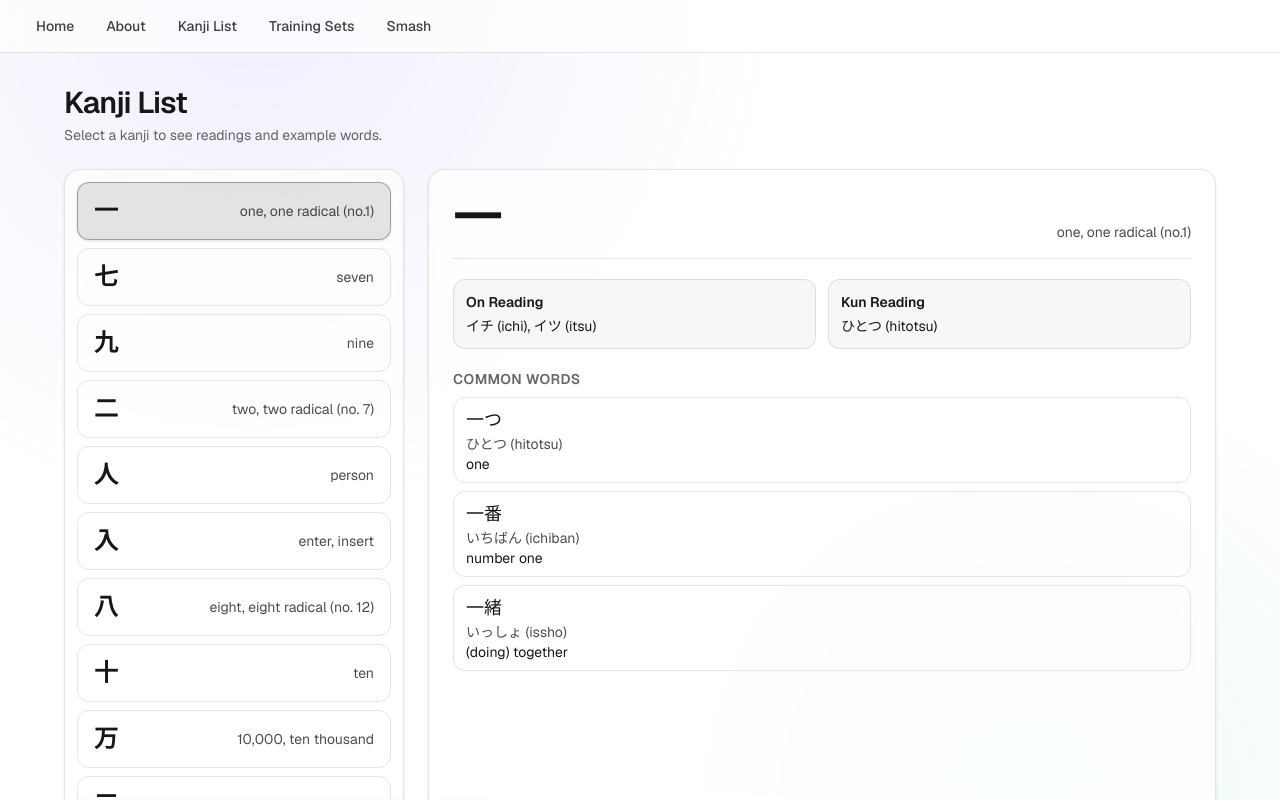
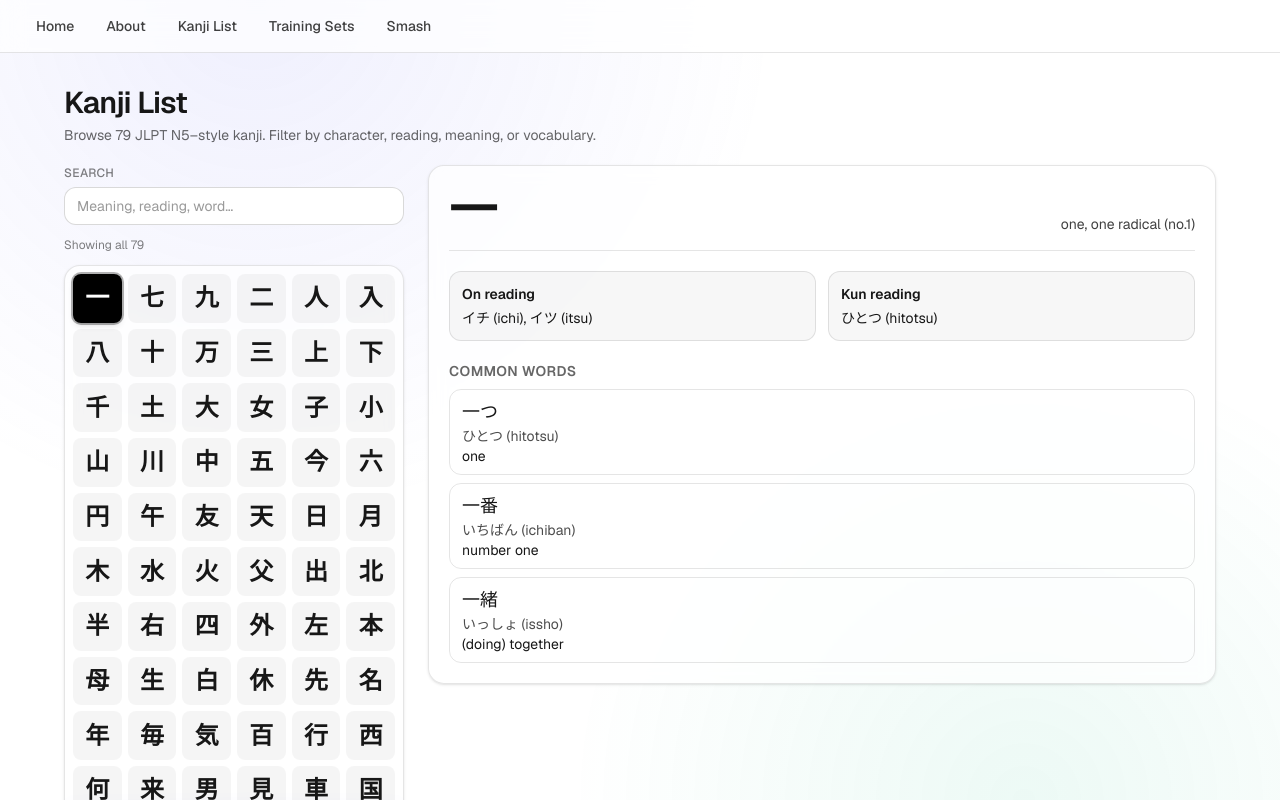
Before and after one commit to merklegroot/smash, a Next.js app: page /kanji-list in a window 1280 px wide. Shown: the top 800 px of the page. Built offline with nearby package versions, Linux system fonts and the light colour scheme.

Commit message:
kanji list reorganization

```diff
--- a/app/kanji-list/page.tsx
+++ b/app/kanji-list/page.tsx
@@ -1,14 +1,34 @@
 "use client";
 
-import { useEffect, useState } from "react";
+import { useEffect, useMemo, useState } from "react";
 import { formatReadings } from "@/lib/kanji/format";
 import type { KanjiApiResponse, KanjiItem } from "@/lib/kanji/types";
+
+function matchesFilter(item: KanjiItem, query: string): boolean {
+  if (!query) return true;
+  const q = query.toLowerCase();
+  if (item.kanji.includes(query)) return true;
+  if (item.meaning.toLowerCase().includes(q)) return true;
+  for (const r of [...item.onReading, ...item.kunReading]) {
+    if (r.kana.toLowerCase().includes(q) || r.romaji.toLowerCase().includes(q)) {
+      return true;
+    }
+  }
+  return item.commonWords.some(
+    (w) =>
+      w.word.includes(query) ||
+      w.readingKana.toLowerCase().includes(q) ||
+      w.readingRomaji.toLowerCase().includes(q) ||
+      w.meaning.toLowerCase().includes(q),
+  );
+}
 
 export default function KanjiList() {
   const [kanji, setKanji] = useState<KanjiItem[]>([]);
   const [selectedKanji, setSelectedKanji] = useState<KanjiItem | null>(null);
   const [isLoading, setIsLoading] = useState(true);
   const [hasError, setHasError] = useState(false);
+  const [filter, setFilter] = useState("");
 
   useEffect(() => {
     async function loadKanji() {
@@ -31,12 +51,27 @@ export default function KanjiList() {
     loadKanji();
   }, []);
 
+  const filteredKanji = useMemo(() => {
+    const q = filter.trim();
+    if (!q) return kanji;
+    return kanji.filter((item) => matchesFilter(item, q));
+  }, [kanji, filter]);
+
+  useEffect(() => {
+    if (filteredKanji.length === 0) return;
+    setSelectedKanji((prev) => {
+      if (prev && filteredKanji.some((k) => k.kanji === prev.kanji)) return prev;
+      return filteredKanji[0];
+    });
+  }, [filteredKanji]);
+
   return (
-    <section className="mx-auto flex w-full max-w-6xl flex-1 flex-col gap-6">
+    <section className="mx-auto flex w-full max-w-6xl flex-1 flex-col gap-5">
       <header className="space-y-1">
         <h1 className="text-3xl font-semibold tracking-tight">Kanji List</h1>
         <p className="text-sm text-black/60 dark:text-white/60">
-          Select a kanji to see readings and example words.
+          Browse {kanji.length > 0 ? `${kanji.length} ` : ""}
+          JLPT N5–style kanji. Filter by character, reading, meaning, or vocabulary.
         </p>
       </header>
       {isLoading && (
@@ -50,47 +85,81 @@ export default function KanjiList() {
         </div>
       )}
       {!isLoading && !hasError && (
-        <div className="grid w-full gap-6 lg:grid-cols-[340px_1fr]">
-          <div className="rounded-2xl border border-black/10 bg-white/70 p-3 shadow-sm backdrop-blur dark:border-white/10 dark:bg-white/5">
-            <ul className="space-y-2">
-            {kanji.map((item) => (
-              <li key={item.kanji}>
-                <button
-                  type="button"
-                  onClick={() => setSelectedKanji(item)}
-                  className={`flex w-full cursor-pointer items-center justify-between rounded-xl border px-4 py-3 text-left transition ${
-                    selectedKanji?.kanji === item.kanji
-                      ? "border-black/30 bg-black/10 shadow-sm dark:border-white/30 dark:bg-white/10"
-                      : "border-black/10 hover:bg-black/5 dark:border-white/10 dark:hover:bg-white/5"
-                  }`}
+        <div className="flex min-h-0 flex-1 flex-col gap-5 lg:grid lg:min-h-[min(720px,calc(100vh-10rem))] lg:grid-cols-[minmax(260px,340px)_1fr] lg:gap-6 lg:items-start">
+          <div className="flex min-h-0 flex-col gap-3 lg:sticky lg:top-20 lg:max-h-[min(720px,calc(100vh-7rem))]">
+            <label className="flex flex-col gap-1.5">
+              <span className="text-xs font-medium uppercase tracking-wide text-black/50 dark:text-white/50">
+                Search
+              </span>
+              <input
+                type="search"
+                value={filter}
+                onChange={(e) => setFilter(e.target.value)}
+                placeholder="Meaning, reading, word…"
+                autoComplete="off"
+                spellCheck={false}
+                className="w-full rounded-xl border border-black/15 bg-white px-3 py-2 text-sm outline-none ring-black/20 placeholder:text-black/40 focus:border-black/30 focus:ring-2 dark:border-white/15 dark:bg-black/40 dark:placeholder:text-white/40 dark:focus:border-white/30 dark:focus:ring-white/20"
+              />
+            </label>
+            <p className="text-xs text-black/50 dark:text-white/50" aria-live="polite">
+              {filteredKanji.length === kanji.length
+                ? `Showing all ${kanji.length}`
+                : `${filteredKanji.length} of ${kanji.length} match`}
+            </p>
+            <div className="min-h-0 max-h-[min(52vh,24rem)] flex-1 overflow-y-auto rounded-2xl border border-black/10 bg-white/70 p-2 shadow-sm backdrop-blur dark:border-white/10 dark:bg-white/5 lg:max-h-none">
+              {filteredKanji.length === 0 ? (
+                <p className="px-2 py-8 text-center text-sm text-black/55 dark:text-white/55">
+                  No kanji match this filter.
+                </p>
+              ) : (
+                <div
+                  className="grid grid-cols-5 gap-1 sm:grid-cols-6 sm:gap-1.5"
+                  role="listbox"
+                  aria-label="Kanji list"
                 >
-                  <span className="text-2xl font-semibold">{item.kanji}</span>
-                  <span className="text-sm text-black/70 dark:text-white/70">
-                    {item.meaning}
-                  </span>
-                </button>
-              </li>
-            ))}
-            </ul>
+                  {filteredKanji.map((item) => {
+                    const selected = selectedKanji?.kanji === item.kanji;
+                    return (
+                      <button
+                        key={item.kanji}
+                        type="button"
+                        role="option"
+                        aria-selected={selected}
+                        title={item.meaning}
+                        onClick={() => setSelectedKanji(item)}
+                        className={`flex aspect-square min-h-[2.75rem] items-center justify-center rounded-lg text-xl font-semibold transition sm:text-2xl ${
+                          selected
+                            ? "bg-black text-white shadow-md ring-2 ring-black/30 dark:bg-white dark:text-black dark:ring-white/40"
+                            : "bg-black/[0.04] hover:bg-black/10 dark:bg-white/[0.06] dark:hover:bg-white/12"
+                        }`}
+                      >
+                        {item.kanji}
+                      </button>
+                    );
+                  })}
+                </div>
+              )}
+            </div>
           </div>
-          <aside className="rounded-2xl border border-black/10 bg-white/70 p-6 shadow-sm backdrop-blur dark:border-white/10 dark:bg-white/5">
-            {selectedKanji ? (
+
+          <aside className="min-h-0 rounded-2xl border border-black/10 bg-white/70 p-5 shadow-sm backdrop-blur dark:border-white/10 dark:bg-white/5 lg:max-h-[min(720px,calc(100vh-7rem))] lg:overflow-y-auto">
+            {selectedKanji && filteredKanji.length > 0 ? (
               <div className="space-y-5">
-                <div className="flex items-end justify-between border-b border-black/10 pb-4 dark:border-white/10">
-                  <h2 className="text-5xl font-semibold leading-none">
+                <div className="flex flex-col gap-3 border-b border-black/10 pb-4 sm:flex-row sm:items-end sm:justify-between dark:border-white/10">
+                  <h2 className="text-5xl font-semibold leading-none tracking-tight">
                     {selectedKanji.kanji}
                   </h2>
-                  <p className="text-sm text-black/70 dark:text-white/70">
+                  <p className="max-w-prose text-sm leading-snug text-black/75 dark:text-white/75">
                     {selectedKanji.meaning}
                   </p>
                 </div>
                 <div className="grid gap-3 sm:grid-cols-2">
                   <div className="rounded-xl border border-black/10 bg-black/[0.03] p-3 dark:border-white/10 dark:bg-white/[0.03]">
-                    <p className="mb-1 text-sm font-semibold">On Reading</p>
+                    <p className="mb-1 text-sm font-semibold">On reading</p>
                     <p className="text-sm">{formatReadings(selectedKanji.onReading)}</p>
                   </div>
                   <div className="rounded-xl border border-black/10 bg-black/[0.03] p-3 dark:border-white/10 dark:bg-white/[0.03]">
-                    <p className="mb-1 text-sm font-semibold">Kun Reading</p>
+                    <p className="mb-1 text-sm font-semibold">Kun reading</p>
                     <p className="text-sm">{formatReadings(selectedKanji.kunReading)}</p>
                   </div>
                 </div>
@@ -101,7 +170,7 @@ export default function KanjiList() {
                   <ul className="space-y-2">
                     {selectedKanji.commonWords.map((word) => (
                       <li
-                        key={`${selectedKanji.kanji}-${word.word}`}
+                        key={`${selectedKanji.kanji}-${word.word}-${word.readingKana}`}
                         className="rounded-xl border border-black/10 px-3 py-2 dark:border-white/10"
                       >
                         <p className="text-lg font-medium">{word.word}</p>
@@ -116,7 +185,9 @@ export default function KanjiList() {
               </div>
             ) : (
               <p className="text-black/60 dark:text-white/60">
-                Select a kanji to view details.
+                {filteredKanji.length === 0
+                  ? "Adjust your search to see details."
+                  : "Select a kanji to view details."}
               </p>
             )}
           </aside>
```
